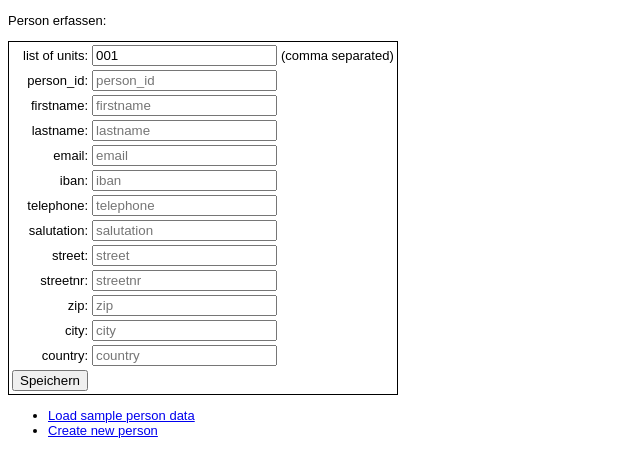
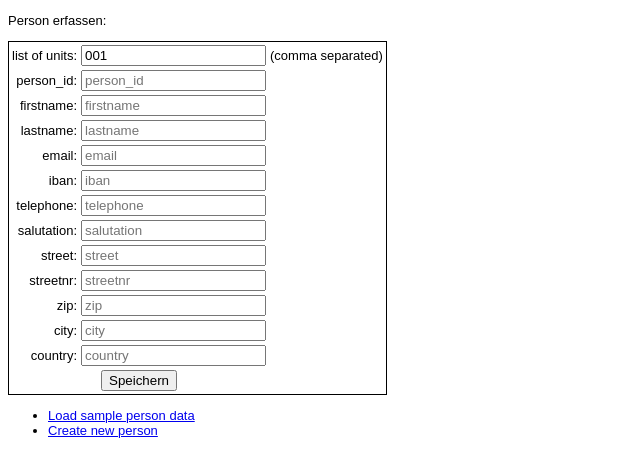
Before and after one commit to jeremytammik/heizkosten, a website: page public/person.html in a window 1280 px wide. Shown: the whole page, without its empty margins (0-640 px from the left). Drawn offline with Linux system fonts and the light colour scheme.

```diff
--- a/public/person.html
+++ b/public/person.html
@@ -62,7 +62,7 @@
         <td><input type="string" maxlength="20" size="20" placeholder="country" id="country" name="country"></td>
         </tr>
         <tr>
-        <td><button type="submit">Speichern</button></td>
+        <td colspan="2" class="center"><button type="submit">Speichern</button></td>
         </tr>
       </table>
     </form>
```
